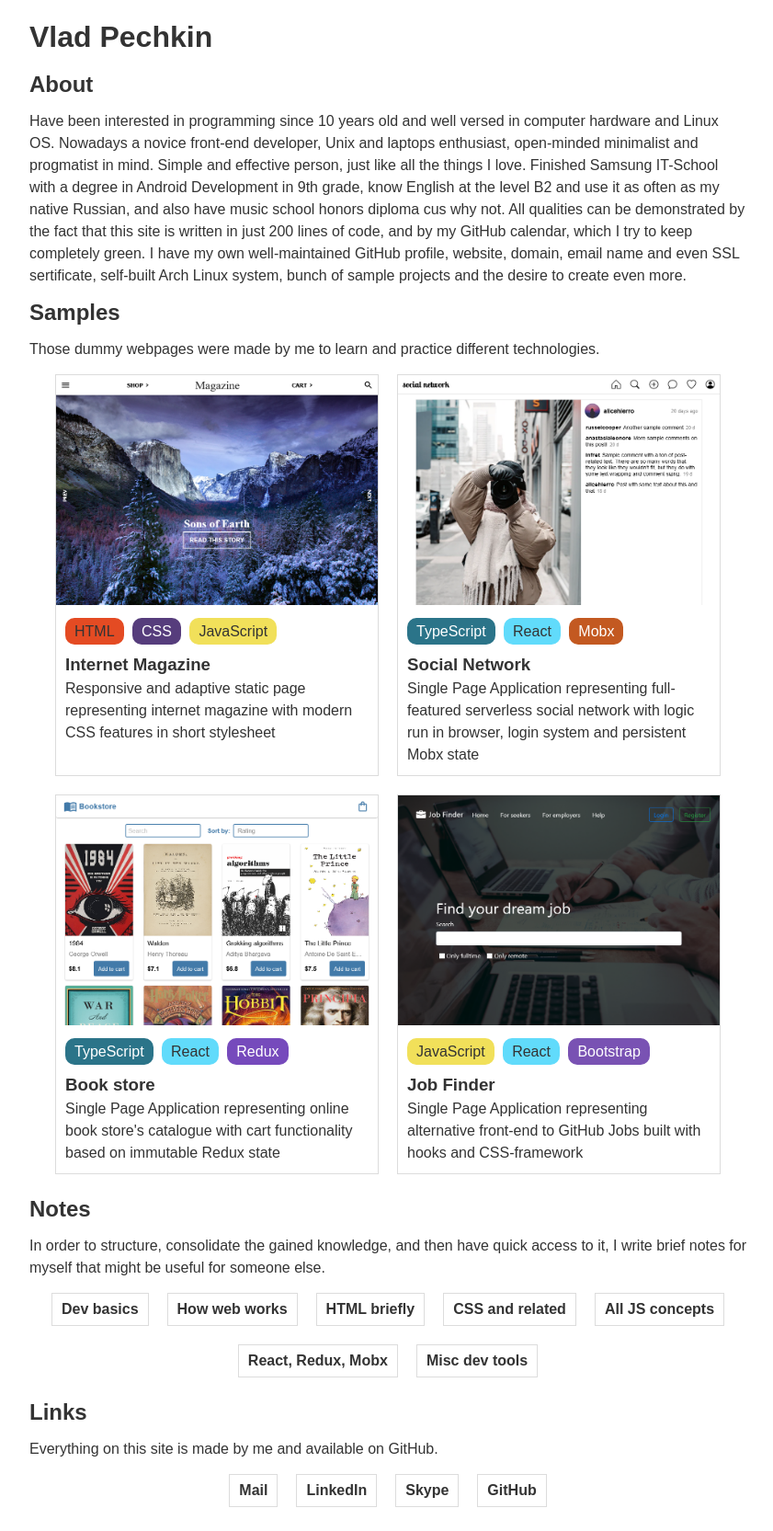
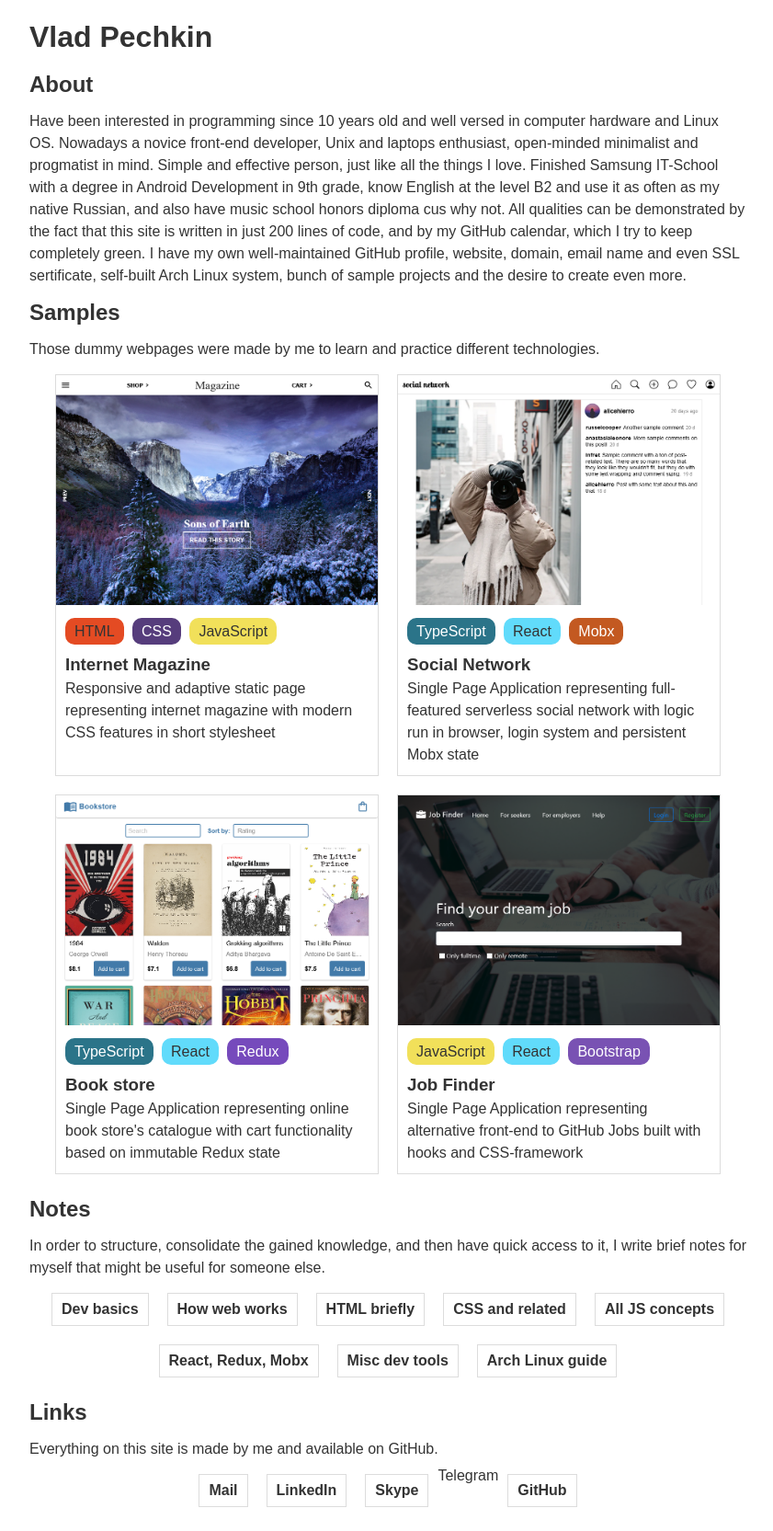
Before and after one commit to pechkn/pechkn.github.io, a Jekyll site: the page index.html, which Jekyll copies as it is, in a window 1280 px wide. Shown: the whole page at 92% size, without its empty margins (218-1059 px from the left). Built offline with Jekyll 4.4.1, drawn with Linux system fonts in a browser that asks for light colours.

Commit message:
Add lacking links

```diff
--- a/index.html
+++ b/index.html
@@ -79,13 +79,14 @@
         write brief notes for myself that might be useful for someone else.
       </p>
       <div class="container">
-        <a href="./notes/basics" class="card"><h4>Dev basics</h4></a>
-        <a href="./notes/web" class="card"><h4>How web works</h4></a>
+        <a href="notes/basics" class="card"><h4>Dev basics</h4></a>
+        <a href="notes/web" class="card"><h4>How web works</h4></a>
         <a href="notes/html" class="card"><h4>HTML briefly</h4></a>
         <a href="notes/css" class="card"><h4>CSS and related</h4></a>
         <a href="notes/js" class="card"><h4>All JS concepts</h4></a>
         <a href="notes/react" class="card"><h4>React, Redux, Mobx</h4></a>
         <a href="notes/misc" class="card"><h4>Misc dev tools</h4></a>
+        <a href="notes/arch" class="card"><h4>Arch Linux guide</h4></a>
       </div>
     </section>
     <section id="contacts">
@@ -100,6 +101,7 @@
           ><h4>LinkedIn</h4></a
         >
         <a href="skype:live:.cid.f963a82cd580aa51?userinfo" class="card"><h4>Skype</h4></a>
+        <a href="tg://resolve?domain=pechkindev">Telegram</a>
         <a href="https://github.com/infret" class="card"><h4>GitHub</h4></a>
       </div>
     </section>
```
